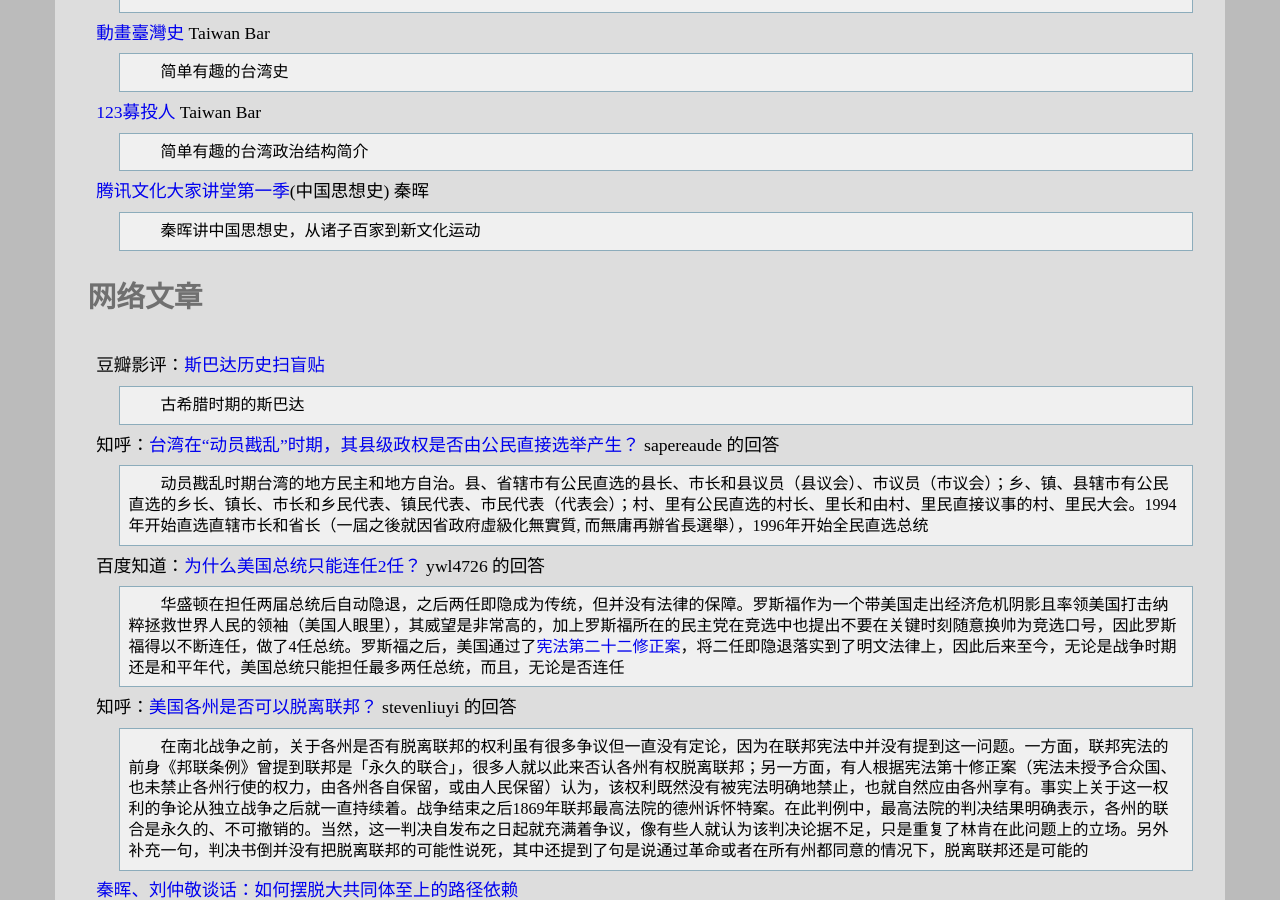
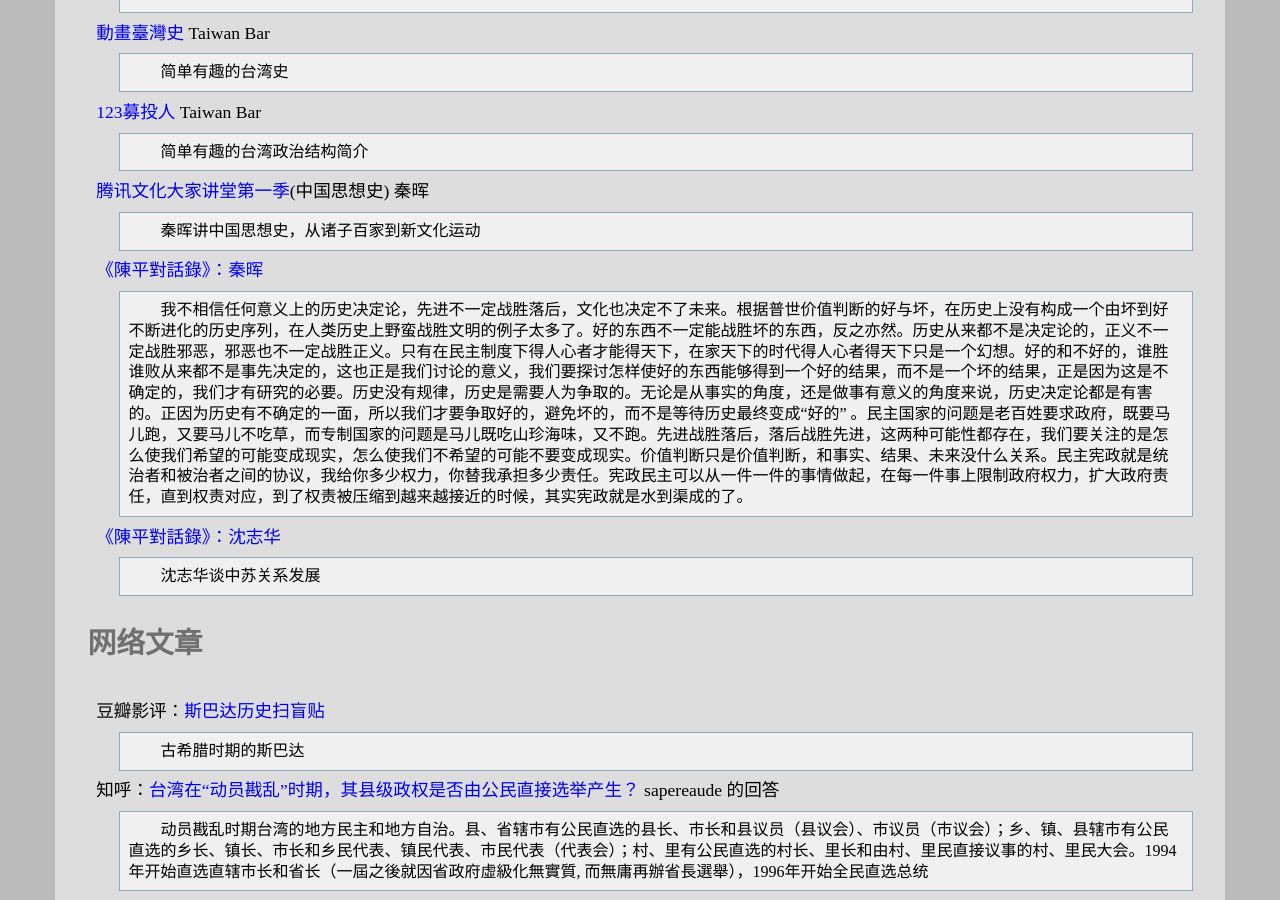
Before and after one commit to leiqin/leiqin.github.io, a Jekyll site: the page built from shoucang/history.markdown, in a window 1280 px wide and 900 px high, scrolled down 6143 px. Built offline with Jekyll 4.4.1, drawn with Linux system fonts in a browser that asks for light colours.

Commit message:
+ 添加以史为镜：《陈平对话录》秦晖 沈志华

```diff
--- a/shoucang/history.markdown
+++ b/shoucang/history.markdown
@@ -149,6 +149,12 @@ NHK纪录片：年轻人的“反叛” 香港占中75天
 [腾讯文化大家讲堂第一季](http://v.qq.com/detail/2/29981.html)(中国思想史) 秦晖
 :	秦晖讲中国思想史，从诸子百家到新文化运动
 
+[《陳平對話錄》：秦晖](https://www.youtube.com/playlist?list=PL3372274C824B739A)
+:	我不相信任何意义上的历史决定论，先进不一定战胜落后，文化也决定不了未来。根据普世价值判断的好与坏，在历史上没有构成一个由坏到好不断进化的历史序列，在人类历史上野蛮战胜文明的例子太多了。好的东西不一定能战胜坏的东西，反之亦然。历史从来都不是决定论的，正义不一定战胜邪恶，邪恶也不一定战胜正义。只有在民主制度下得人心者才能得天下，在家天下的时代得人心者得天下只是一个幻想。好的和不好的，谁胜谁败从来都不是事先决定的，这也正是我们讨论的意义，我们要探讨怎样使好的东西能够得到一个好的结果，而不是一个坏的结果，正是因为这是不确定的，我们才有研究的必要。历史没有规律，历史是需要人为争取的。无论是从事实的角度，还是做事有意义的角度来说，历史决定论都是有害的。正因为历史有不确定的一面，所以我们才要争取好的，避免坏的，而不是等待历史最终变成“好的” 。民主国家的问题是老百姓要求政府，既要马儿跑，又要马儿不吃草，而专制国家的问题是马儿既吃山珍海味，又不跑。先进战胜落后，落后战胜先进，这两种可能性都存在，我们要关注的是怎么使我们希望的可能变成现实，怎么使我们不希望的可能不要变成现实。价值判断只是价值判断，和事实、结果、未来没什么关系。民主宪政就是统治者和被治者之间的协议，我给你多少权力，你替我承担多少责任。宪政民主可以从一件一件的事情做起，在每一件事上限制政府权力，扩大政府责任，直到权责对应，到了权责被压缩到越来越接近的时候，其实宪政就是水到渠成的了。
+
+[《陳平對話錄》：沈志华](https://www.youtube.com/playlist?list=PL33C0559F7BFCE241)
+:	沈志华谈中苏关系发展
+
 ### 网络文章
 
 豆瓣影评：[斯巴达历史扫盲贴](http://movie.douban.com/review/1139082/)
```
